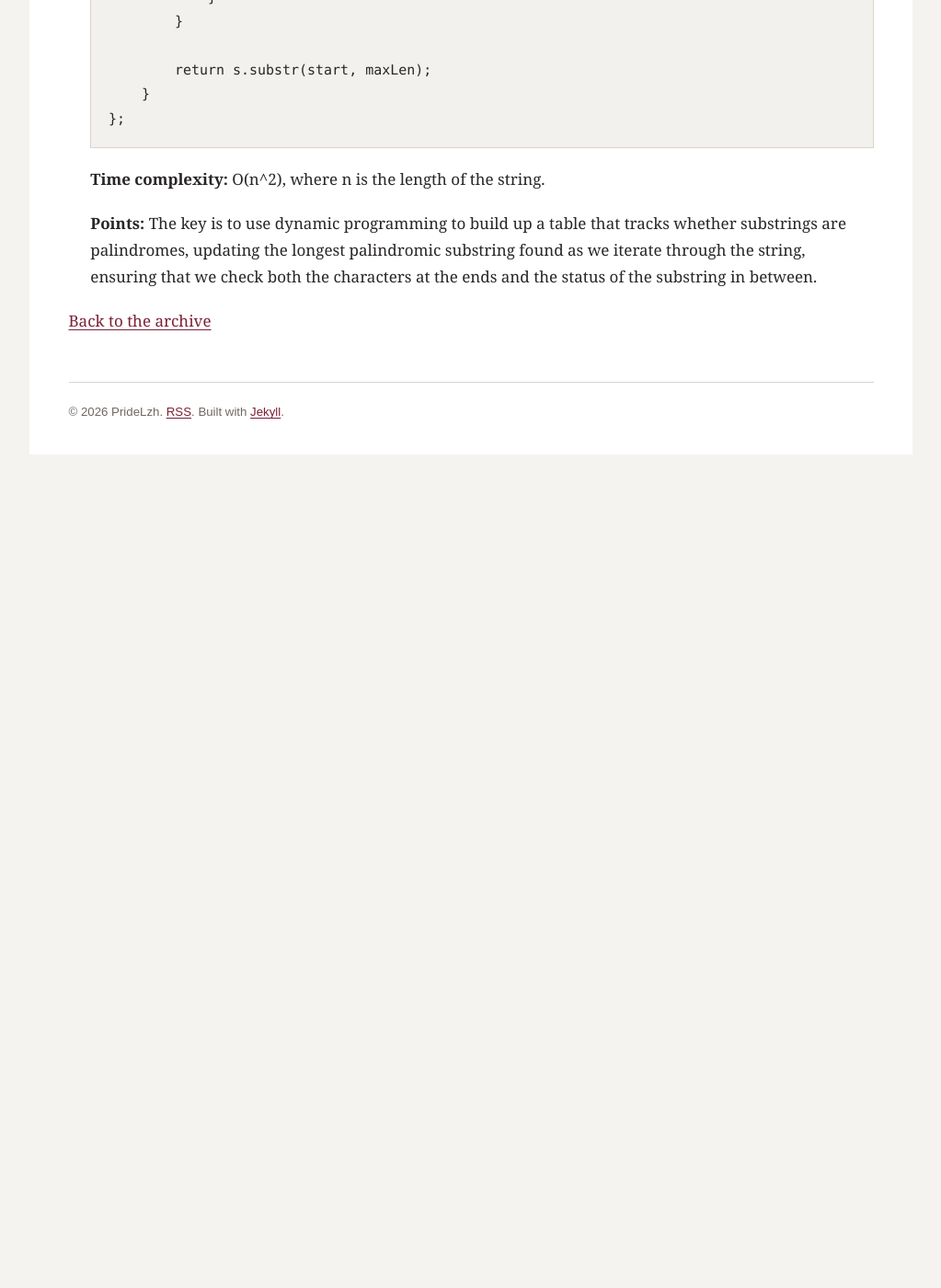
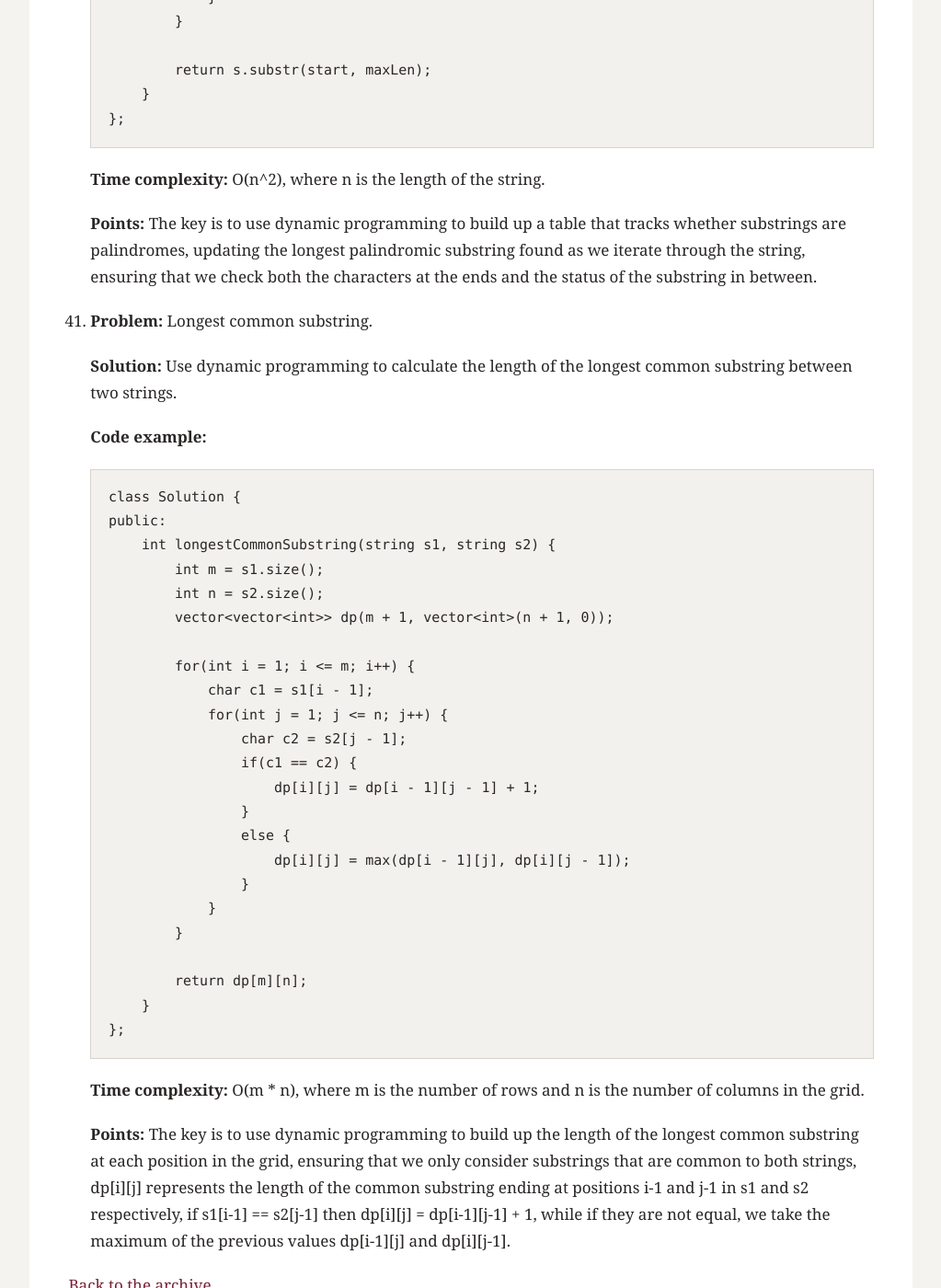
Before and after one commit to pridelzh/pridelzh.github.io, a Jekyll site: the page built from _posts/2026-08-02-record-algorithm-exercise.md, in a window 1280 px wide and 1400 px high, scrolled down 44764 px. Shown: the whole window at 92% size, without its empty margins (128-1151 px from the left). Built offline with Jekyll 4.4.1, drawn with Linux system fonts in a browser that asks for light colours; before the commit the page ends 45292 px from its top, so only the background shows below that.

Commit message:
update 2026-08-02-record-algorithm-exercise.md on 2026/08/10

````diff
--- a/_posts/2026-08-02-record-algorithm-exercise.md
+++ b/_posts/2026-08-02-record-algorithm-exercise.md
@@ -1580,3 +1580,38 @@ excerpt: "A record of traditional algorithm exercises."
     **Time complexity:** O(n^2), where n is the length of the string.
 
     **Points:** The key is to use dynamic programming to build up a table that tracks whether substrings are palindromes, updating the longest palindromic substring found as we iterate through the string, ensuring that we check both the characters at the ends and the status of the substring in between.
+
+41. **Problem:** Longest common substring.
+
+    **Solution:** Use dynamic programming to calculate the length of the longest common substring between two strings.
+
+    **Code example:**
+    ```cpp
+    class Solution {
+    public:
+        int longestCommonSubstring(string s1, string s2) {
+            int m = s1.size();
+            int n = s2.size();
+            vector<vector<int>> dp(m + 1, vector<int>(n + 1, 0));
+
+            for(int i = 1; i <= m; i++) {
+                char c1 = s1[i - 1];
+                for(int j = 1; j <= n; j++) {
+                    char c2 = s2[j - 1];
+                    if(c1 == c2) {
+                        dp[i][j] = dp[i - 1][j - 1] + 1;
+                    }
+                    else {
+                        dp[i][j] = max(dp[i - 1][j], dp[i][j - 1]);
+                    }
+                }
+            }
+
+            return dp[m][n];
+        }
+    };
+    ```
+
+    **Time complexity:** O(m * n), where m is the number of rows and n is the number of columns in the grid.
+
+    **Points:** The key is to use dynamic programming to build up the length of the longest common substring at each position in the grid, ensuring that we only consider substrings that are common to both strings, dp[i][j] represents the length of the common substring ending at positions i-1 and j-1 in s1 and s2 respectively, if s1[i-1] == s2[j-1] then dp[i][j] = dp[i-1][j-1] + 1, while if they are not equal, we take the maximum of the previous values dp[i-1][j] and dp[i][j-1].
````
